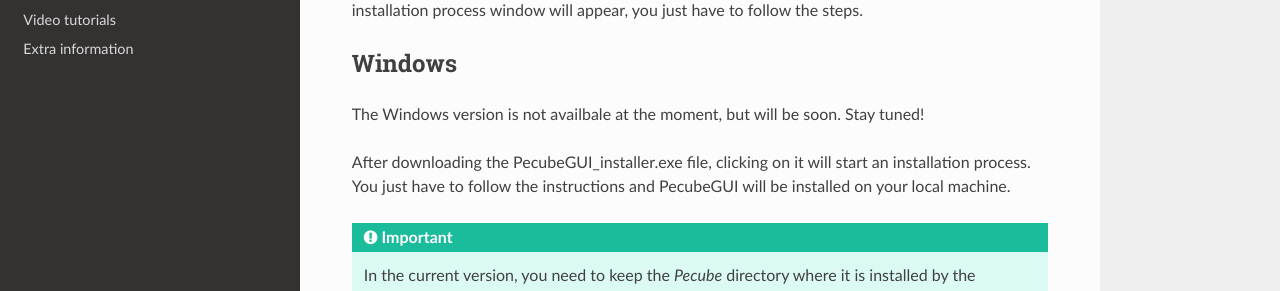
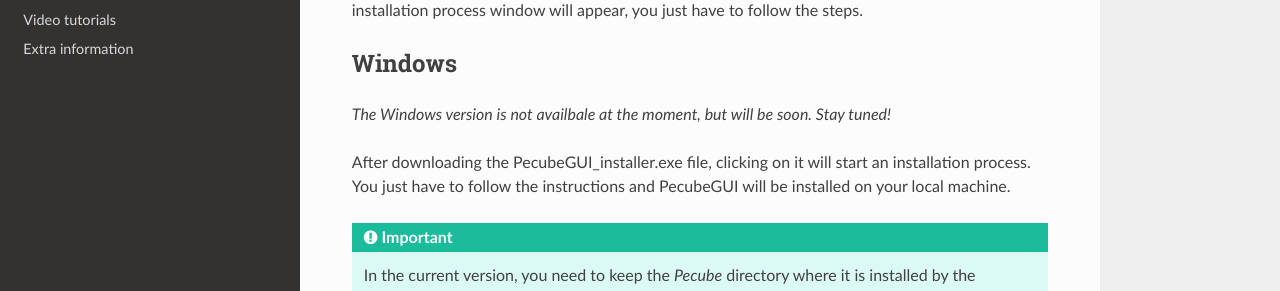
Before and after one commit to MBernAca/PecubeGUI_Doc, a Sphinx documentation site: the page built from docs/source/installation.rst, in a window 1280 px wide. Shown: the part 585-876 px from the top of the page. Built offline with Sphinx 7.4.7 and the Read the Docs theme 2.0.0, drawn with Linux system fonts in a browser that asks for light colours.

```diff
--- a/docs/source/installation.rst
+++ b/docs/source/installation.rst
@@ -26,7 +26,7 @@ An installation process window will appear, you just have to follow the steps.
 Windows
 -----------
 
-The Windows version is not availbale at the moment, but will be soon. Stay tuned!
+*The Windows version is not availbale at the moment, but will be soon. Stay tuned!*
 
 After downloading the PecubeGUI_installer.exe file, clicking on it will start an installation process. You just have to follow the instructions and PecubeGUI will be installed on your local machine.
 
```
